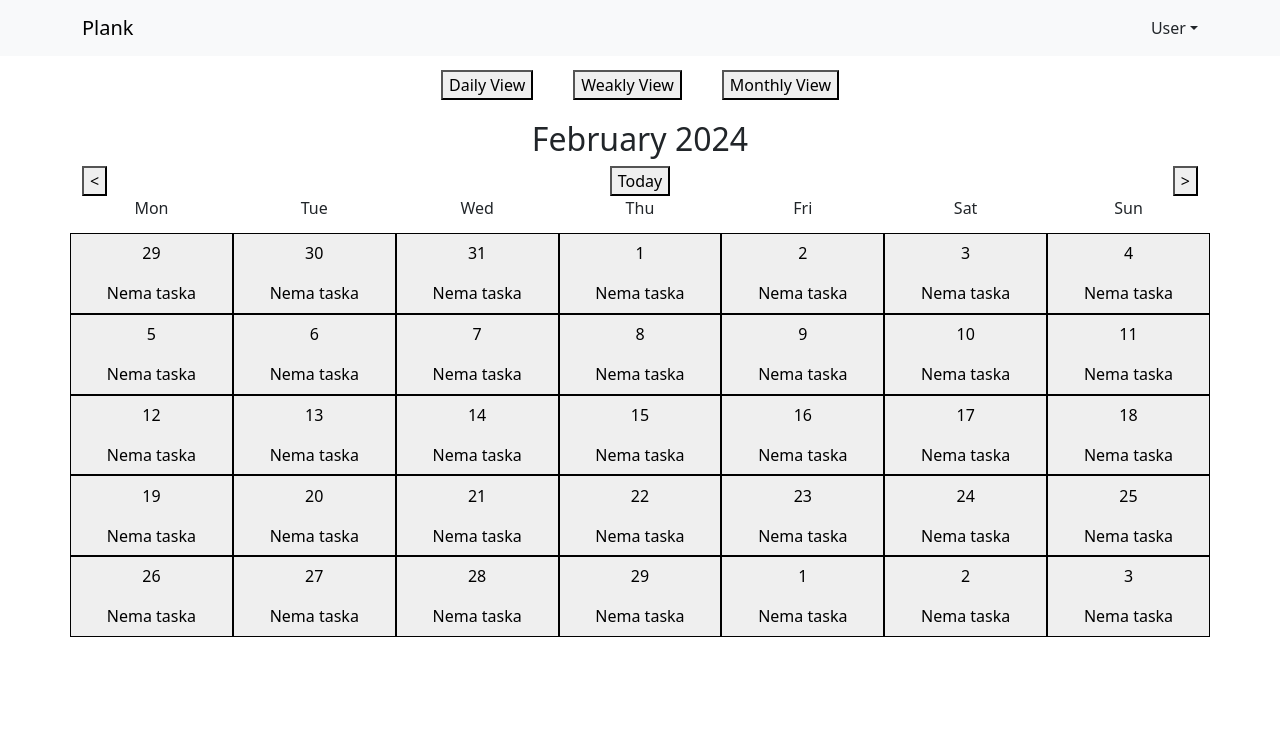
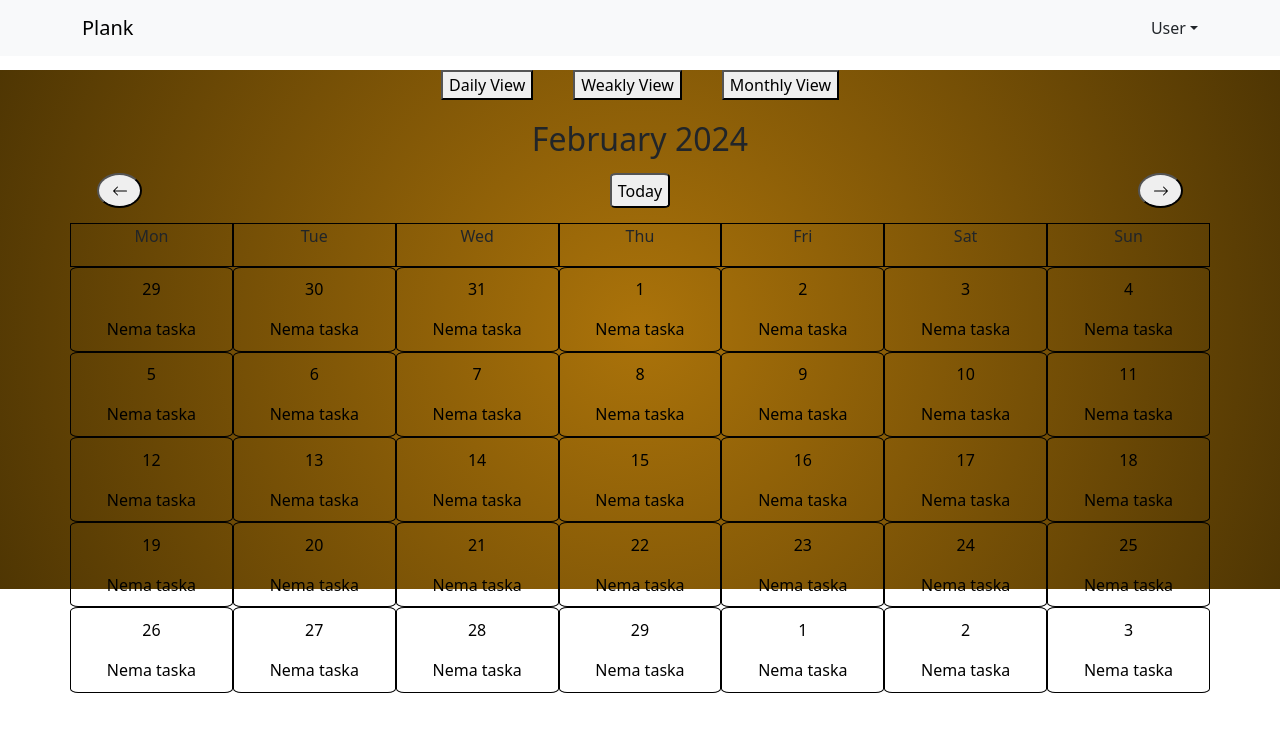
Before and after one commit to NikoTrif/Plank, a React (Create React App) app in the folder webapp/: page / in a window 1280 px wide. Shown: the top 732 px of the page. Built offline with nearby package versions, Linux system fonts and the light colour scheme.

Commit message:
WTD6c - CSS styling

```diff
--- a/webapp/package.json
+++ b/webapp/package.json
@@ -17,6 +17,7 @@
     "npm": "^10.2.5",
     "react": "^18.2.0",
     "react-bootstrap": "^2.10.0",
+    "react-bootstrap-icons": "^1.10.3",
     "react-dom": "^18.2.0",
     "react-redux": "^9.1.0",
     "react-router": "^6.20.1",
--- a/webapp/src/components/calendar/MonthlyView.tsx
+++ b/webapp/src/components/calendar/MonthlyView.tsx
@@ -3,10 +3,10 @@ import { Link } from 'react-router-dom';
 import { startOfMonth, endOfMonth, format, addDays, subDays, eachDayOfInterval, addMonths, subMonths } from 'date-fns';
 // Components
 import { MonthlyDay } from '../../allComponents';
+import { ArrowLeft, ArrowRight } from 'react-bootstrap-icons';
 // CSS
 import 'bootstrap';
 import '../../styles/monthly-view/monthly-view.scss';
-import { Button } from 'react-bootstrap';
 
 const MonthlyView: React.FC = () => {
 
@@ -55,17 +55,17 @@ const MonthlyView: React.FC = () => {
     }
 
     return (
-        <div>
+        <div className='month'>
             <h2 className='text-center'>{format(currentDate, 'MMMM yyyy')}</h2>
-            <div className='buttons'>
-                <button onClick={btnBckClick}>{"<"}</button>
+            <div className='nav-btns'>
+                <button onClick={btnBckClick} className='arrow'><ArrowLeft /></button>
                 <button onClick={btnTodayClick}>{"Today"}</button>
-                <button onClick={btnFwdClick}>{">"}</button>
+                <button onClick={btnFwdClick} className='arrow'><ArrowRight /></button>
             </div>
             <div className='row row-cols-7 calendar'>
-                {weekDays.map((day, index) => <div className='col text-center' key={index + 100}>{day}</div>
+                {weekDays.map((day, index) => <div className='col text-center weekDays' key={index + 100}>{day}</div>
                 )}
-                {calendarDates().map((day, index) => <button className='col day'key={index}><MonthlyDay day={format(day, 'd').toString()} /></button>)} {/* potrebno dodati onClick funkciju koja otvara dailyView na taj dan */}
+                {calendarDates().map((day, index) => <button className='col day' key={index}><MonthlyDay day={format(day, 'd').toString()} /></button>)} {/* potrebno dodati onClick funkciju koja otvara dailyView na taj dan */}
             </div>
         </div>
     );
--- a/webapp/src/index.tsx
+++ b/webapp/src/index.tsx
@@ -1,5 +1,6 @@
 import { createRoot } from 'react-dom/client';
 import App from './App';
+import './styles/main.scss';
 
 //Redux
 import { store } from './store';
--- /dev/null
+++ b/webapp/src/styles/main.scss
@@ -0,0 +1,4 @@
+#root{
+    background: rgb(171,115,10);
+    background: radial-gradient(circle, rgba(171,115,10,1) 0%, rgba(79,54,3,1) 100%);
+}
--- a/webapp/src/styles/monthly-view/monthly-view.scss
+++ b/webapp/src/styles/monthly-view/monthly-view.scss
@@ -1,7 +1,32 @@
+.month {
+    .nav-btns {
+        display: flex;
+        justify-content: space-between;
+        height: 35px;
+        margin: 15px;
+
+        button {
+            border-radius: 10%;
+            vertical-align: middle;
+            line-height: 0%;
+        }
+
+        .arrow {
+            border-radius: 50%;
+            width: 35px;
+            height: 35px;
+            width: 45px;
+        }
+    }
+
     .row-cols-7 {
         .col {
             flex: 0 0 auto;
             width: 14.285%;
+        }
+
+        .weekDays {
+            border: 1px solid black;
         }
     }
 
@@ -10,10 +35,8 @@
         .day {
             height: auto;
             border: 1px solid black;
+            background-color: transparent;
+            border-radius: 5%;
         }
     }
-
-.buttons {
-    display: flex;
-    justify-content: space-between;
 }
```
Also changed, not shown: 1 other file (tests, documents, lock files or other folders). Lines whose indentation alone changed are shown as unchanged.
